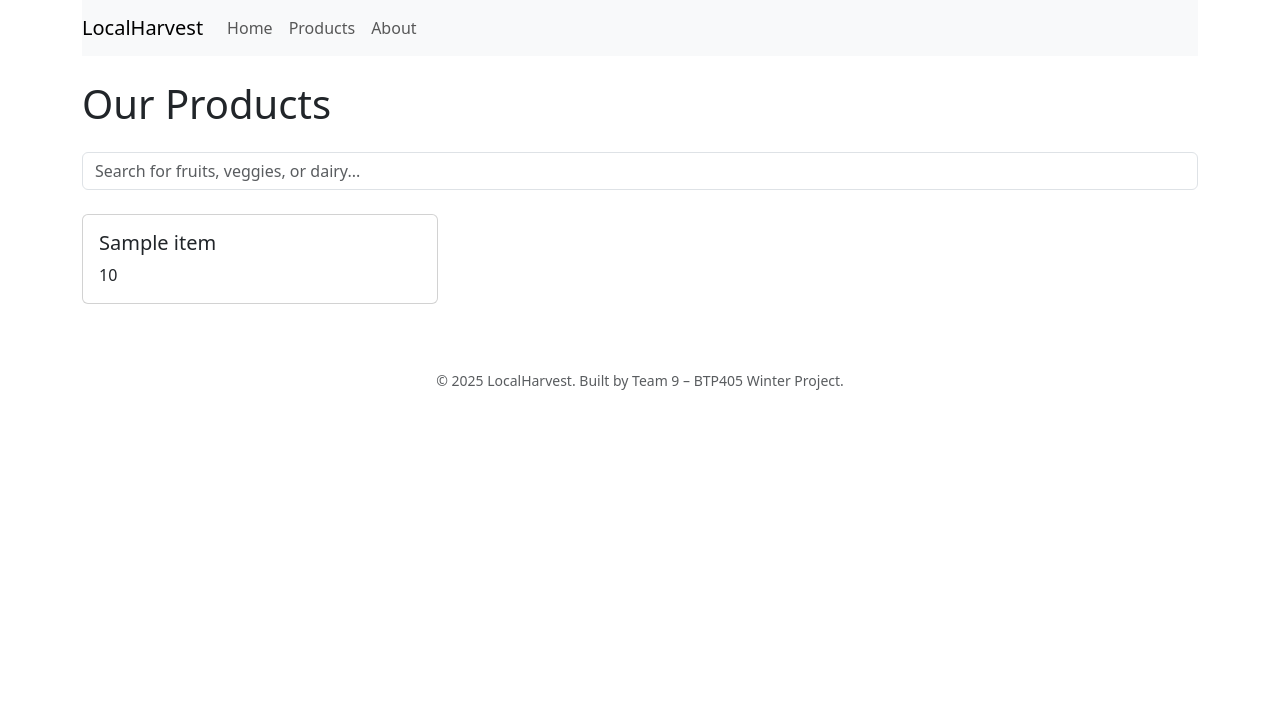
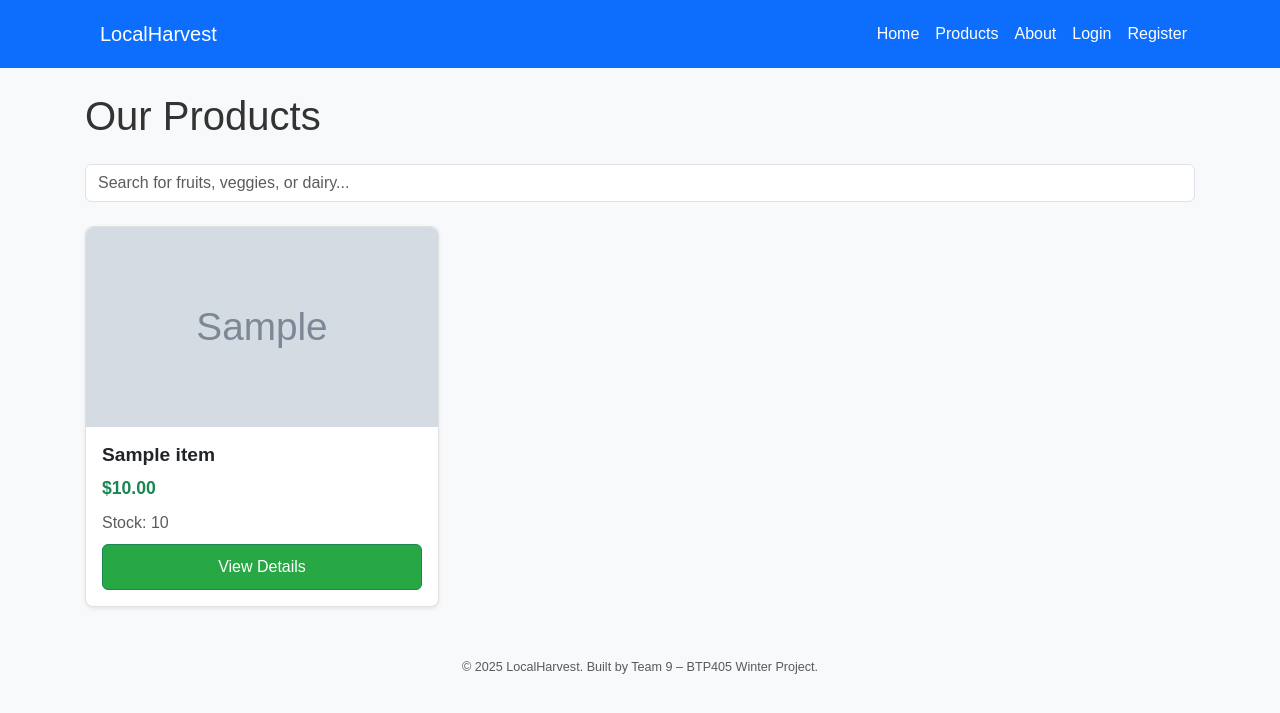
Before and after one commit to rbirla/GroceryCheckoutWebsite, a Flask app: page /products in a window 1280 px wide. Shown: the top 713 px of the page. Run offline with Flask 3, Linux system fonts and the light colour scheme; tables that the repository leaves empty hold one stand-in row (values such as "Sample post"); grey boxes marked "Sample" are stand-in pictures; a database or web service that is not in the repository returns one stand-in record (values such as "Sample title"); data that the repository does not hold is empty.

Commit message:
My current working changes (pre-merge)

```diff
--- a/flask_frontend/app/routes.py
+++ b/flask_frontend/app/routes.py
@@ -68,3 +68,13 @@ def dashboard():
 @login_manager.user_loader
 def load_user(user_id):
     return User.query.get(int(user_id))
+
+@routes_bp.route('/products/<int:product_id>')
+def product_detail(product_id):
+    try:
+        response = requests.get(f"http://localhost:8000/food-items/{product_id}")
+        product = response.json()
+    except Exception as e:
+        print("Failed to fetch product:", e)
+        product = None
+    return render_template('product_detail.html', product=product)
--- /dev/null
+++ b/flask_frontend/app/static/styles.css
@@ -0,0 +1,106 @@
+/* General Reset */
+* {
+    margin: 0;
+    padding: 0;
+    box-sizing: border-box;
+}
+
+/* Body Styling */
+body {
+    font-family: 'Arial', sans-serif;
+    background-color: #f8f9fa;
+    color: #333;
+    line-height: 1.6;
+}
+
+/* Navigation Bar */
+.navbar {
+    background-color: #007bff;
+}
+
+.navbar a {
+    color: #fff;
+    text-decoration: none;
+    padding: 10px 15px;
+    display: inline-block;
+}
+
+.navbar a:hover {
+    background-color: #0056b3;
+}
+
+/* Layout Container */
+.container {
+    max-width: 1140px;
+    margin: 0 auto;
+    padding: 0 15px;
+}
+
+/* Product Card Styling */
+.card {
+    background: #fff;
+    border: 1px solid #e0e0e0;
+    border-radius: 8px;
+    display: flex;
+    flex-direction: column;
+    justify-content: space-between;
+    height: 100%;
+    box-shadow: 0 4px 10px rgba(0, 0, 0, 0.05);
+    transition: transform 0.2s ease;
+}
+
+.card:hover {
+    transform: translateY(-4px);
+}
+
+.card-img-top {
+    height: 200px;
+    width: 100%;
+    object-fit: cover;
+    border-top-left-radius: 8px;
+    border-top-right-radius: 8px;
+}
+
+.card-body {
+    display: flex;
+    flex-direction: column;
+    padding: 16px;
+}
+
+/* Typography inside cards */
+.card-title {
+    font-size: 1.2rem;
+    font-weight: bold;
+    margin-bottom: 8px;
+}
+
+.card-text {
+    margin-bottom: 8px;
+}
+
+.card-text.text-success {
+    font-size: 1.1rem;
+}
+
+/* Button Styling */
+.btn {
+    display: inline-block;
+    font-size: 16px;
+    color: #fff;
+    background: #28a745;
+    padding: 10px 20px;
+    text-decoration: none;
+    border-radius: 6px;
+    transition: background 0.2s ease;
+}
+
+.btn:hover {
+    background: #218838;
+}
+
+/* Footer */
+footer {
+    margin-top: 40px;
+    font-size: 0.9rem;
+    color: #999;
+}
--- a/flask_frontend/app/templates/base.html
+++ b/flask_frontend/app/templates/base.html
@@ -4,15 +4,21 @@
 <head>
     <meta charset="UTF-8">
     <meta name="viewport" content="width=device-width, initial-scale=1.0">
-    <title>{% block title %}{% endblock %} - LocalHarvest</title>
+    <title>{% block title %}LocalHarvest{% endblock %} - LocalHarvest</title>
+
+    <!-- Bootstrap CSS -->
     <link href="https://cdn.jsdelivr.net/npm/bootstrap@5.3.0/dist/css/bootstrap.min.css" rel="stylesheet">
+
+    <!-- Custom CSS -->
     <link href="{{ url_for('static', filename='styles.css') }}" rel="stylesheet">
 </head>
 
 <body>
-    <nav class="navbar navbar-expand-lg navbar-light bg-light mb-4">
-        <a class="navbar-brand" href="/">LocalHarvest</a>
-        <div class="navbar-nav">
+    <!-- Navigation -->
+    <nav class="navbar navbar-expand-lg navbar-dark bg-primary mb-4">
+        <div class="container">
+            <a class="navbar-brand" href="{{ url_for('routes.index') }}">LocalHarvest</a>
+            <div class="navbar-nav ms-auto">
                 <a class="nav-link" href="{{ url_for('routes.index') }}">Home</a>
                 <a class="nav-link" href="{{ url_for('routes.products') }}">Products</a>
                 <a class="nav-link" href="{{ url_for('routes.about') }}">About</a>
@@ -24,11 +30,21 @@
                     <a class="nav-link" href="{{ url_for('routes.register') }}">Register</a>
                 {% endif %}
             </div>
+        </div>
     </nav>
+
+    <!-- Main Content -->
     <div class="container">
-        {% block content %}
-        {% endblock %}
+        {% block content %}{% endblock %}
     </div>
+
+    <!-- Footer -->
+    <footer class="text-center mt-5 mb-3 text-muted">
+        <small>© 2025 LocalHarvest. Built by Team 9 – BTP405 Winter Project.</small>
+    </footer>
+
+    <!-- Bootstrap JS (optional) -->
+    <script src="https://cdn.jsdelivr.net/npm/bootstrap@5.3.0/dist/js/bootstrap.bundle.min.js"></script>
 </body>
 
 </html>
--- a/flask_frontend/app/templates/products.html
+++ b/flask_frontend/app/templates/products.html
@@ -1,42 +1,29 @@
-<!DOCTYPE html>
-<html>
-<head>
-    <title>LocalHarvest - Products</title>
-    <link href="https://cdn.jsdelivr.net/npm/bootstrap@5.3.0/dist/css/bootstrap.min.css" rel="stylesheet">
-</head>
-<body class="container">
+{% extends 'base.html' %}
 
-    <nav class="navbar navbar-expand-lg navbar-light bg-light mb-4">
-        <a class="navbar-brand" href="/">LocalHarvest</a>
-        <div class="navbar-nav">
-            <a class="nav-link" href="/">Home</a>
-            <a class="nav-link" href="/products">Products</a>
-            <a class="nav-link" href="/about">About</a>
-        </div>
-    </nav>
+{% block title %}Products{% endblock %}
 
+{% block content %}
 <h1 class="mb-4">Our Products</h1>
 
 <form class="mb-4">
     <input type="text" class="form-control" placeholder="Search for fruits, veggies, or dairy...">
 </form>
 
-    <div class="row">
+<div class="row row-cols-1 row-cols-sm-2 row-cols-md-3 g-4">
     {% for item in items %}
-        <div class="col-md-4">
-            <div class="card mb-3">
-                <div class="card-body">
+    <div class="col d-flex align-items-stretch">
+        <div class="card shadow-sm w-100">
+            <img src="{{ item.image_url }}" class="card-img-top" alt="{{ item.name }}">
+            <div class="card-body d-flex flex-column">
                 <h5 class="card-title">{{ item.name }}</h5>
-                    <p class="card-text">{{ item.price }}</p>
+                <p class="card-text text-success fw-bold">${{ '%.2f' | format(item.price) }}</p>
+                {% if item.stock %}
+                <p class="card-text text-muted">Stock: {{ item.stock }}</p>
+                {% endif %}
+                <a href="{{ url_for('routes.product_detail', product_id=item.id) }}" class="btn btn-success mt-auto">View Details</a>
             </div>
         </div>
     </div>
     {% endfor %}
 </div>
-
-    <footer class="text-center mt-5 mb-3 text-muted">
-        <small>© 2025 LocalHarvest. Built by Team 9 – BTP405 Winter Project.</small>
-    </footer>
-
-</body>
-</html>
+{% endblock %}
```
Also changed, not shown: fastapi_backend/data/food_items.json (+24 -1 lines), flask_frontend/app/static/css/styles.css (deleted, +0 -66 lines), flask_frontend/app/templates/product_details.html (added, +19 -0 lines), fastapi_backend/localharvest.db. Lines whose indentation alone changed are shown as unchanged.
